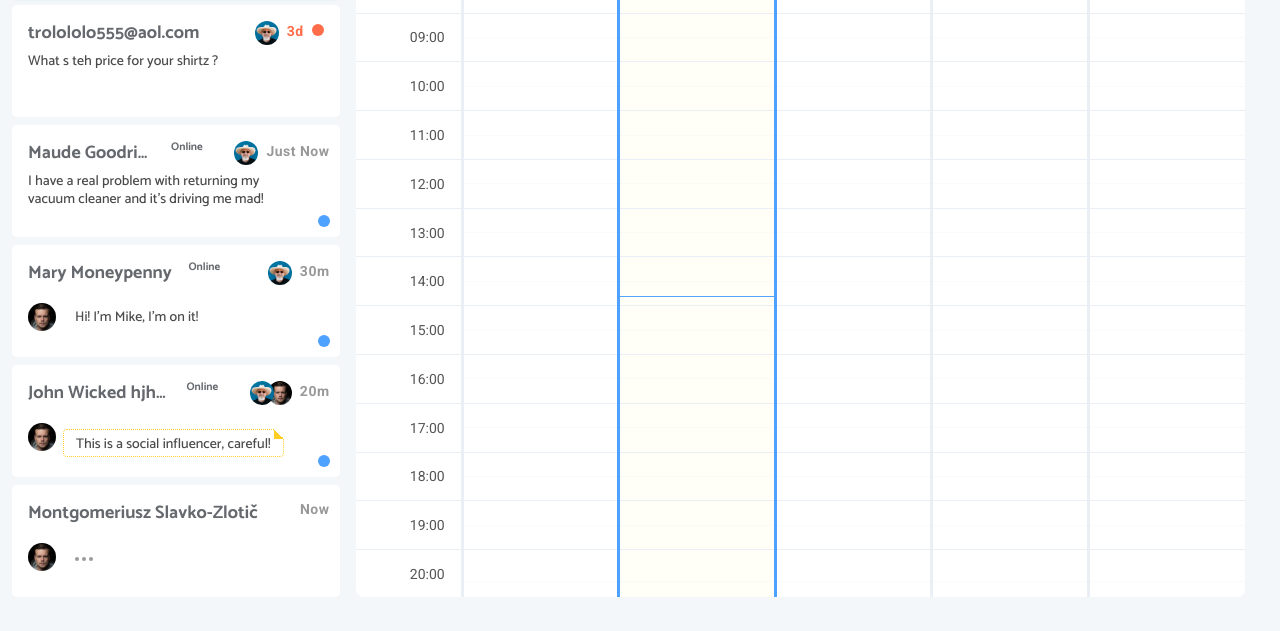
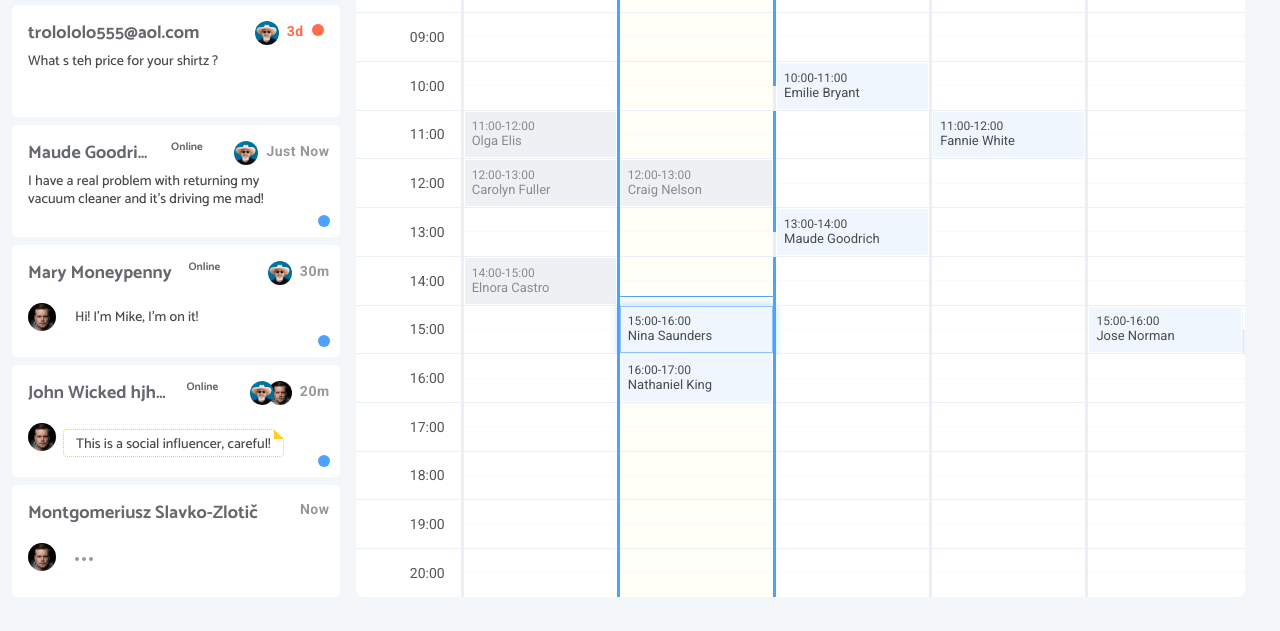
Before and after one commit to katarzynatobis/calendar-inbox, a plain HTML site: page index.html in a window 1280 px wide. Shown: the part 169-800 px from the top of the page. Drawn offline with Linux system fonts and the light colour scheme.

Commit message:
events added

```diff
--- a/css/style.css
+++ b/css/style.css
@@ -372,7 +372,7 @@ input:checked + label:after {
 }
 
 #calendar-body #first-row {
-    height: calc(7800% / 640);
+
     box-sizing: border-box;
     border-bottom: 1px solid #E9EFF4;
 }
@@ -390,7 +390,9 @@ input:checked + label:after {
 #calendar-body #first-row th {
     vertical-align: bottom;
     padding-bottom: 16px;
+    height: 12%;
 }
+
 
 #calendar-body tr th {
     padding-right: 16px;
@@ -403,6 +405,7 @@ input:checked + label:after {
 #calendar-body td {
     box-sizing: border-box;
     border-left: 3px solid #E9EFF4;
+    height: 3%;
 }
 
 #calendar-body .row:nth-of-type(2n+1) {
@@ -419,28 +422,57 @@ input:checked + label:after {
     border-bottom: 0;
 }
 
-#calendar-body #first-row .today{
+#calendar-body #first-row .today {
     color: #52A3FC;
     font-weight: bold;
-    border-color: #4DA1FF;
+    border-left: 3px solid #4DA1FF;
+    border-right: 3px solid #4DA1FF;
 }
 
-#calendar-body .row .today{
-    border-color: #4DA1FF;
-    background-color: rgba(255,208,18,.03);;
+#calendar-body .row .today {
+    border-left: 3px solid #4DA1FF;
+    border-right: 3px solid #4DA1FF;
+    background-color: rgba(255, 208, 18, .03);
+    ;
 }
 
-#calendar-body .today + td{
-    border-color: #4DA1FF;
-}
-
-#calendar-body #first-row .today:before{
+#calendar-body #first-row .today:before {
     background-color: #52A3FC;
     height: 1px;
-    top: calc((7800% / 640) + ( 725% / 14 ) * (562 / 640));
+    top: calc((7800% / 640) + ( 725% / 14) * (562 / 640));
     position: absolute;
     width: 17.5%;
     content: "";
     display: block;
+}
 
+#calendar-body .row  .event {
+    font-size: 12px;
+    line-height: 14px;
+    padding: 5px 8px;
+    vertical-align: middle;
+    -webkit-box-shadow: inset 0px 0px 0px 1px rgba(255, 255, 255, 1);
+    -moz-box-shadow: inset 0px 0px 0px 1px rgba(255, 255, 255, 1);
+    box-shadow: inset 0px 0px 0px 1px rgba(255, 255, 255, 1);
 }
+
+#calendar-body .row  .event .name{
+    font-size: 13px;
+    line-height: 16px;
+}
+
+#calendar-body .row  .past {
+    background-color: #EEF1F3;
+    color: #8B8B8B;
+}
+
+#calendar-body .row .future{
+    background-color: #EFF6FE;
+    color: #4a4a4a;
+}
+
+#calendar-body .row .next {
+    -webkit-box-shadow: inset 0px 0px 0px 1px rgba(77,161,255,0.6), 0 0 7px 1px rgba(80,163,253,0.34);
+    -moz-box-shadow: inset 0px 0px 0px 1px rgba(77,161,255,0.6),0 0 7px 1px rgba(80,163,253,0.34);
+    box-shadow: inset 0px 0px 0px 1px rgba(77,161,255,0.6), 0 0 7px 1px rgba(80,163,253,0.34);
+}
--- a/index.html
+++ b/index.html
@@ -206,7 +206,6 @@
                             <td data-day="Fri"></td>
                         </tr>
                         <tr class="row" data-hour="09:30">
-
                             <td data-day="Mon"></td>
                             <td class="today" data-day="Tue"></td>
                             <td data-day="Wed"></td>
@@ -217,7 +216,7 @@
                             <th rowspan="2">10:00</th>
                             <td data-day="Mon"></td>
                             <td class="today" data-day="Tue"></td>
-                            <td data-day="Wed"></td>
+                            <td rowspan="2" class="event future" data-day="Wed">10:00-11:00 <br><span class="name">Emilie Bryant</span></td>
                             <td data-day="Thu"></td>
                             <td data-day="Fri"></td>
                         </tr>
@@ -225,37 +224,33 @@
 
                             <td data-day="Mon"></td>
                             <td class="today" data-day="Tue"></td>
-                            <td data-day="Wed"></td>
                             <td data-day="Thu"></td>
                             <td data-day="Fri"></td>
                         </tr>
                         <tr class="row" data-hour="11:00">
                             <th rowspan="2">11:00</th>
-                            <td data-day="Mon"></td>
+                            <td rowspan="2" class="event past" data-day="Mon">11:00-12:00 <br><span class="name">Olga Elis</td>
                             <td class="today" data-day="Tue"></td>
                             <td data-day="Wed"></td>
-                            <td data-day="Thu"></td>
+                            <td rowspan="2" class="event future" data-day="Thu">11:00-12:00 <br><span class="name">Fannie White</span></td>
                             <td data-day="Fri"></td>
                         </tr>
                         <tr class="row" data-hour="11:30">
 
-                            <td data-day="Mon"></td>
+
                             <td class="today" data-day="Tue"></td>
                             <td data-day="Wed"></td>
-                            <td data-day="Thu"></td>
                             <td data-day="Fri"></td>
                         </tr>
                         <tr class="row" data-hour="12:00">
                             <th rowspan="2">12:00</th>
-                            <td data-day="Mon"></td>
-                            <td class="today" data-day="Tue"></td>
+                            <td rowspan="2" class="event past" data-day="Mon">12:00-13:00 <br><span class="name">Carolyn Fuller</span></td>
+                            <td rowspan="2" class="today event past" data-day="Tue">12:00-13:00 <br><span class="name">Craig Nelson</span></td>
                             <td data-day="Wed"></td>
                             <td data-day="Thu"></td>
                             <td data-day="Fri"></td>
                         </tr>
                         <tr class="row"  data-hour="12:30">
-                            <td data-day="Mon"></td>
-                            <td class="today" data-day="Tue"></td>
                             <td data-day="Wed"></td>
                             <td data-day="Thu"></td>
                             <td data-day="Fri"></td>
@@ -264,27 +259,26 @@
                             <th rowspan="2">13:00</th>
                             <td data-day="Mon"></td>
                             <td class="today" data-day="Tue"></td>
-                            <td data-day="Wed"></td>
+                            <td rowspan="2" class="event future" data-day="Wed">13:00-14:00 <br><span class="name">Maude Goodrich</span></td>
                             <td data-day="Thu"></td>
                             <td data-day="Fri"></td>
                         </tr>
                         <tr class="row" data-hour="13:30">
                             <td data-day="Mon"></td>
                             <td class="today" data-day="Tue"></td>
-                            <td data-day="Wed"></td>
+
                             <td data-day="Thu"></td>
                             <td data-day="Fri"></td>
                         </tr>
                         <tr class="row" data-hour="14:00">
                             <th rowspan="2">14:00</th>
-                            <td data-day="Mon"></td>
+                            <td rowspan="2" class="event past" data-day="Mon">14:00-15:00 <br><span class="name">Elnora Castro</span></td>
                             <td class="today" data-day="Tue"></td>
                             <td data-day="Wed"></td>
                             <td data-day="Thu"></td>
                             <td data-day="Fri"></td>
                         </tr>
                         <tr class="row" data-hour="14:30">
-                            <td data-day="Mon"></td>
                             <td class="today" data-day="Tue"></td>
                             <td data-day="Wed"></td>
                             <td data-day="Thu"></td>
@@ -293,14 +287,13 @@
                         <tr class="row" data-hour="15:00">
                             <th rowspan="2">15:00</th>
                             <td data-day="Mon"></td>
-                            <td class="today" data-day="Tue"></td>
+                            <td rowspan="2" class="today event next future" data-day="Tue">15:00-16:00 <br><span class="name">Nina Saunders</span></td>
                             <td data-day="Wed"></td>
                             <td data-day="Thu"></td>
-                            <td data-day="Fri"></td>
+                            <td rowspan="2" class="event future" data-day="Fri">15:00-16:00 <br><span class="name">Jose Norman</span></td>
                         </tr>
                         <tr class="row" data-hour="15:30">
                             <td data-day="Mon"></td>
-                            <td class="today" data-day="Tue"></td>
                             <td data-day="Wed"></td>
                             <td data-day="Thu"></td>
                             <td data-day="Fri"></td>
@@ -308,14 +301,13 @@
                         <tr class="row" data-hour="16:00">
                             <th rowspan="2">16:00</th>
                             <td data-day="Mon"></td>
-                            <td class="today" data-day="Tue"></td>
+                            <td rowspan="2" class="today event future" data-day="Wed">16:00-17:00 <br><span class="name">Nathaniel King</span></td>
                             <td data-day="Wed"></td>
                             <td data-day="Thu"></td>
                             <td data-day="Fri"></td>
                         </tr>
                         <tr class="row" data-hour="16:30">
                             <td data-day="Mon"></td>
-                            <td class="today" data-day="Tue"></td>
                             <td data-day="Wed"></td>
                             <td data-day="Thu"></td>
                             <td data-day="Fri"></td>
```
